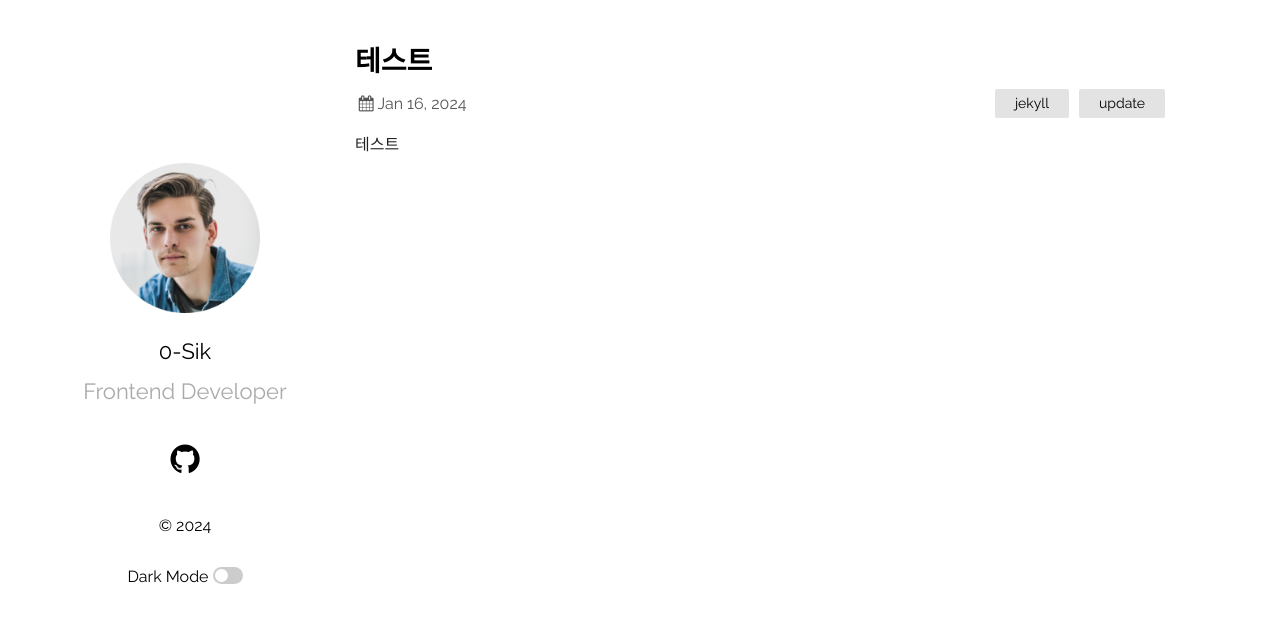
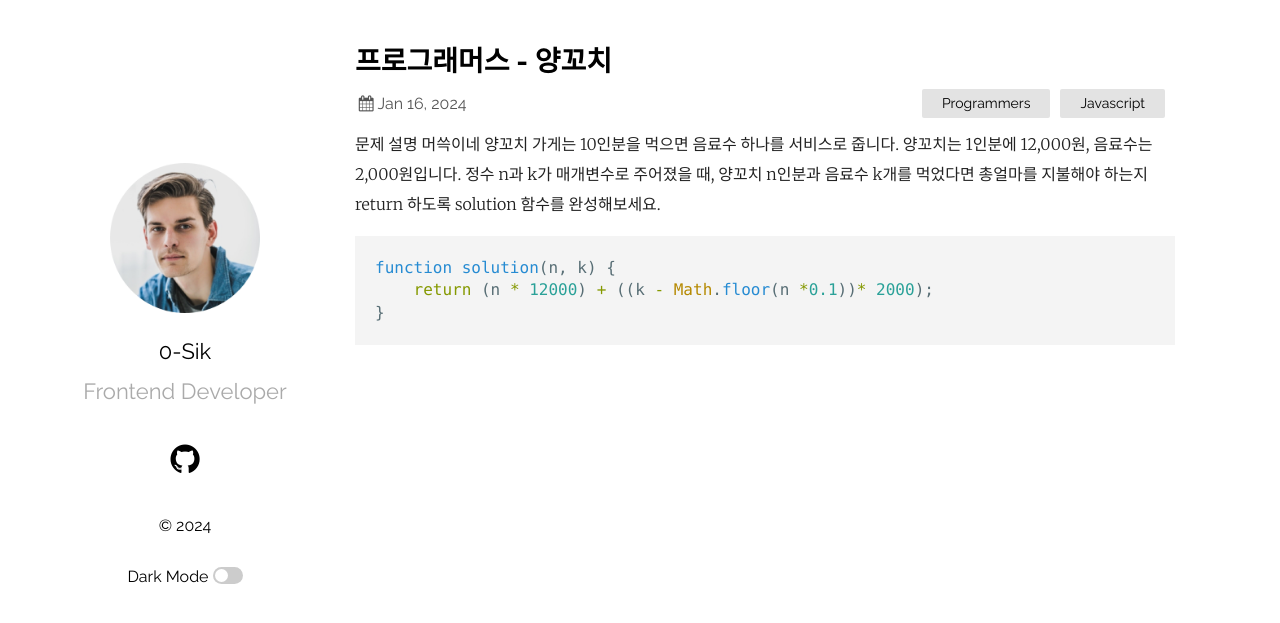
Before and after one commit to yunyoungsik/yunyoungsik.github.io, a Jekyll site: the page built from _posts/2024-01-16-welcome-to-jekyll.markdown, in a window 1280 px wide. Shown: the top 623 px of the page. Built offline with Jekyll 4.4.1, drawn with Linux system fonts in a browser that asks for light colours.

Commit message:
20240116

````diff
--- a/_posts/2024-01-16-test.markdown
+++ b/_posts/2024-01-16-test.markdown
@@ -3,6 +3,7 @@ layout: post
 title:  "Welcome to Jekyll!"
 date:   2024-01-16 15:47:24 +0900
 categories: jekyll update
+published: false
 ---
 You’ll find this post in your `_posts` directory. Go ahead and edit it and re-build the site to see your changes. You can rebuild the site in many different ways, but the most common way is to run `jekyll serve`, which launches a web server and auto-regenerates your site when a file is updated.
 
--- a/_posts/2024-01-16-welcome-to-jekyll.markdown
+++ b/_posts/2024-01-16-welcome-to-jekyll.markdown
@@ -1,8 +1,15 @@
 ---
 layout: post
-title: 테스트
+title: 프로그래머스 - 양꼬치
 date: '2024-01-16 15:47:24 +0900'
-categories: jekyll update
+categories: Programmers Javascript
 published: true
 ---
-테스트
+문제 설명
+머쓱이네 양꼬치 가게는 10인분을 먹으면 음료수 하나를 서비스로 줍니다. 양꼬치는 1인분에 12,000원, 음료수는 2,000원입니다. 정수 n과 k가 매개변수로 주어졌을 때, 양꼬치 n인분과 음료수 k개를 먹었다면 총얼마를 지불해야 하는지 return 하도록 solution 함수를 완성해보세요.
+
+```javascript
+function solution(n, k) {
+    return (n * 12000) + ((k - Math.floor(n *0.1))* 2000);
+}
+```
````
Also changed, not shown: _posts/2024-01-16.markdown (deleted, +0 -14 lines).
